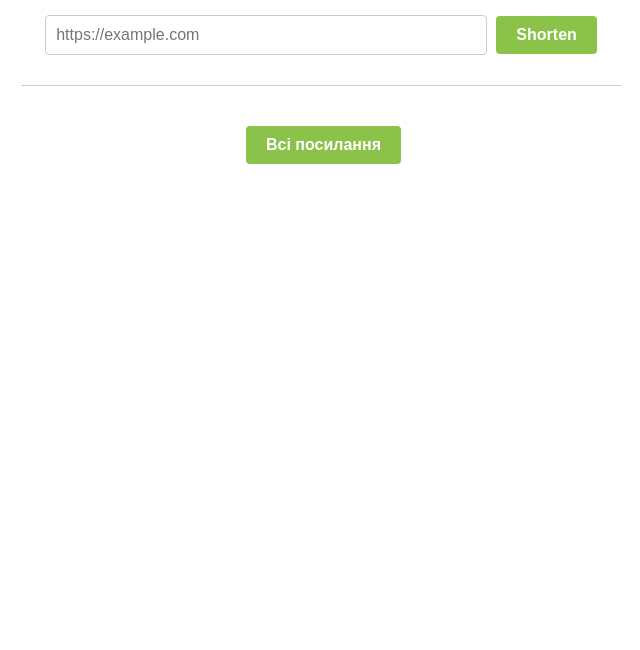
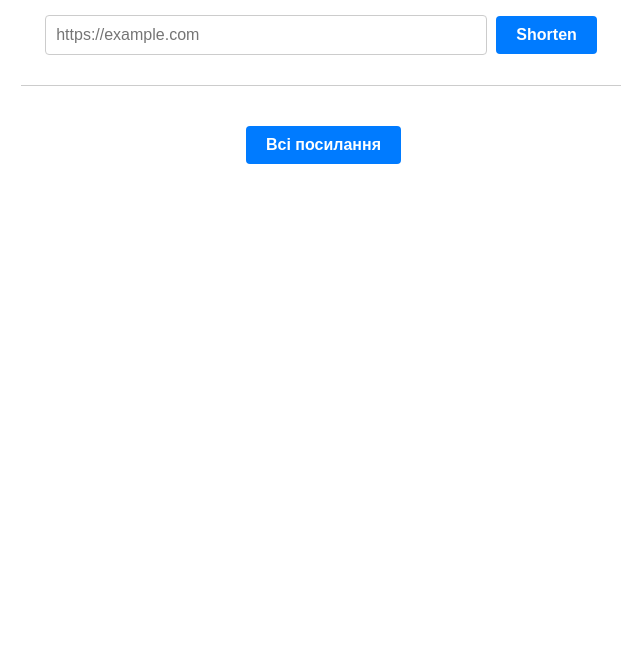
Before and after one commit to Arteran/url-shortener, a website: page views/index.html in a window 1280 px wide. Shown: the part 150-800 px from the top of the page, without its empty margins (319-959 px from the left). Drawn offline with Linux system fonts and the light colour scheme.

Commit message:
style: revert button color to blue

```diff
--- a/public/style.css
+++ b/public/style.css
@@ -1,7 +1,7 @@
 body { font-family: system-ui, sans-serif; max-width: 600px; margin: 50px auto; padding: 20px; text-align: center; }
 input { width: 70%; padding: 10px; font-size: 16px; border: 1px solid #ccc; border-radius: 4px; }
-button { padding: 10px 20px; font-size: 16px; cursor: pointer; background: #8bc34a; color: white; border: none; border-radius: 4px; margin-left: 5px; margin-top: 10px; font-weight: bold; }
-button:hover { background: #7cb342; }
+button { padding: 10px 20px; font-size: 16px; cursor: pointer; background: #007bff; color: white; border: none; border-radius: 4px; margin-left: 5px; margin-top: 10px; font-weight: bold; }
+button:hover { background: #0056b3; }
 #result { margin-top: 20px; padding: 15px; border: 1px solid #ccc; border-radius: 4px; display: none; background: #ffffff; }
 .error { color: #d93025; font-weight: bold; }
 a { color: #1a73e8; text-decoration: none; font-weight: bold; }
```
